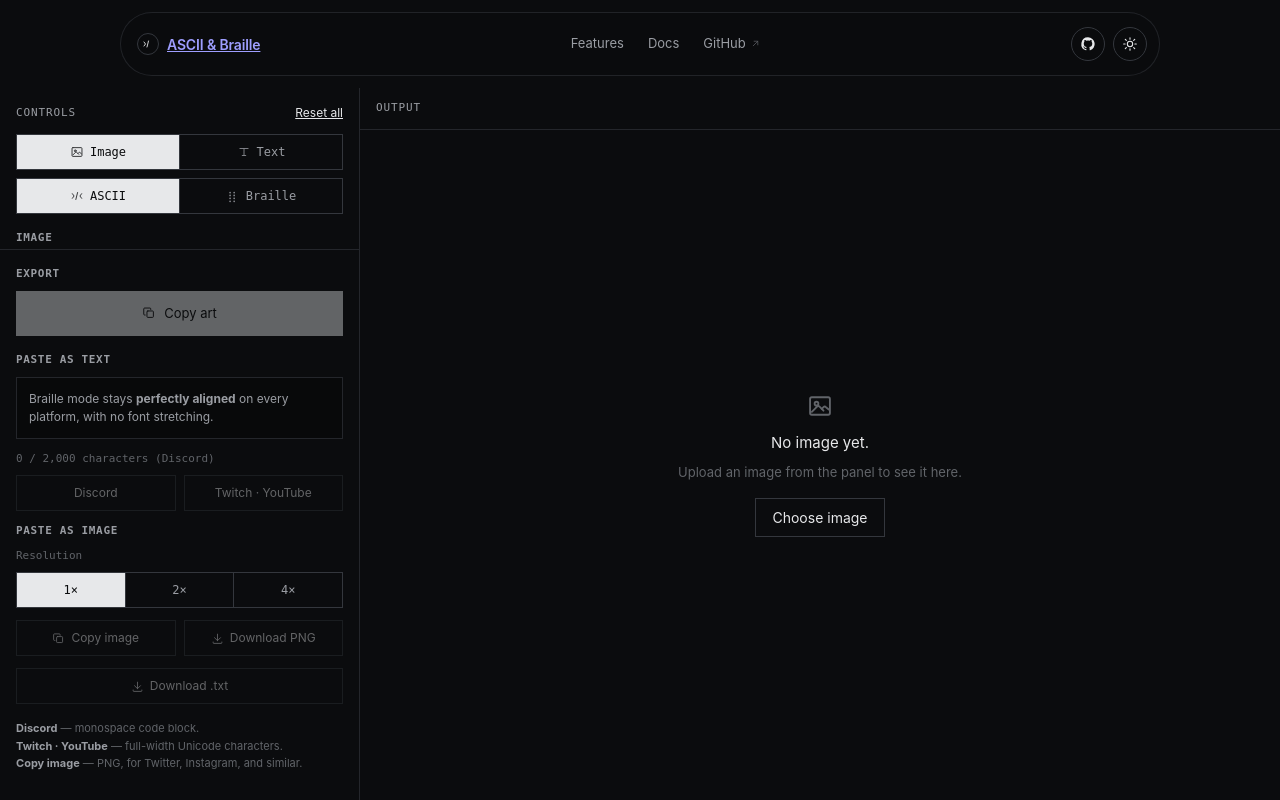
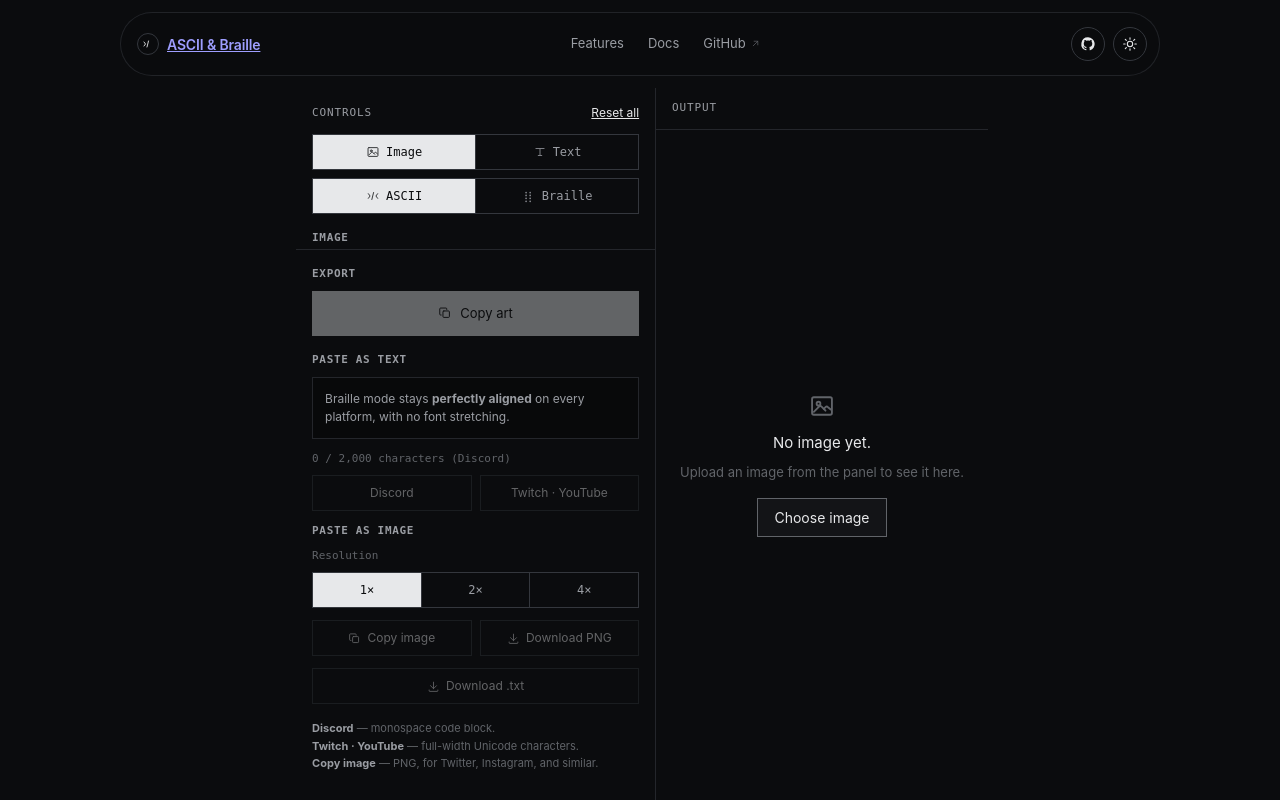
Before and after one commit to janninobansag/ASCII-Braille-Art-Generator, a React (Vite) app: page / in a window 1280 px wide. In both pictures the pointer is over the button "Choose image". Built offline with nearby package versions, Linux system fonts and the light colour scheme.

Commit message:
fix: layout bugs

```diff
--- a/src/app/App.module.css
+++ b/src/app/App.module.css
@@ -10,6 +10,9 @@
   display: grid;
   grid-template-columns: var(--panel-width) 1fr;
   min-height: 0;
+  max-width: 1040px;
+  margin: 0 auto;
+  padding: 0 var(--space-3) 0 var(--space-4);
 }
 
 .controlsPane {
--- a/src/ui/OutputPanel.module.css
+++ b/src/ui/OutputPanel.module.css
@@ -38,6 +38,10 @@
   background: transparent;
   color: var(--text);
   cursor: pointer;
+}
+.zoomButton:hover {
+  border-color: var(--text-faint);
+  background: var(--bg-raised);
 }
 
 .size {
@@ -96,3 +100,7 @@
   padding: var(--space-2) var(--space-4);
   cursor: pointer;
 }
+.chooseButton:hover {
+  border-color: var(--text-faint);
+  background: var(--bg-raised);
+}
```
